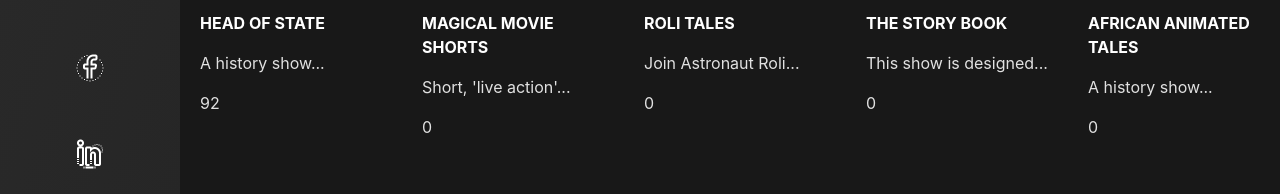
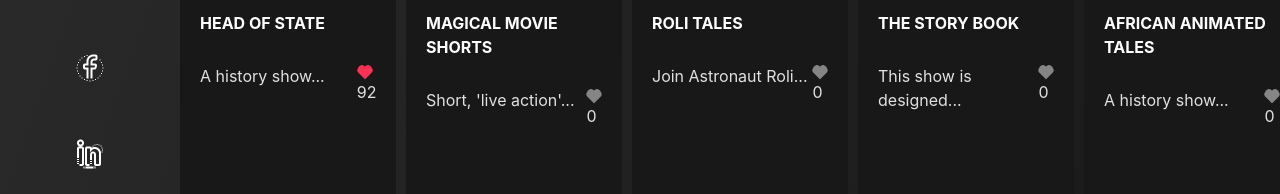
Before and after one commit to Virginie-Villard/visual-project, a Vue app: page /shows in a window 1280 px wide. Shown: the part 489-683 px from the top of the page. Built offline with nearby package versions, Linux system fonts and the light colour scheme.

Commit message:
Move hearts, likes icons to public & add in dom

```diff
--- a/src/components/Views/ShowsComponent.vue
+++ b/src/components/Views/ShowsComponent.vue
@@ -12,12 +12,12 @@
 
                     <h2>{{ card.title }}</h2>
 
-                    <div>
+                    <div class="paragraph">
                         <p>{{ card.description }}</p>
 
                         <p>
-<!--                            <span v-if="card.likes === 0"><img src="require(@/assets/icons/greyLikes.png)" alt="greyLike "></span><img src="" alt="">-->
-<!--                            <span v-if="card.likes > 0"><img src="require(@/assets/icons/redLikes.png)" alt="redLike "></span><img src="" alt="">-->
+                            <span v-if="card.likes === 0"><img class="likes" src="public/icons/greyLikes.png" alt="greyLike "></span>
+                            <span v-if="card.likes > 0"><img class="likes" src="public/icons/redLikes.png" alt="redLike "></span>
                             {{ card.likes }}
                         </p>
                     </div>
@@ -152,7 +152,7 @@ export default {
     display: grid;
     grid-template-columns: repeat(5, 1fr);
     grid-auto-rows: 1fr;
-    grid-gap: 10px;
+    grid-gap: 30px;
 }
 
 .card {
@@ -174,4 +174,15 @@ export default {
     object-fit: cover;
 }
 
+.paragraph {
+    display: flex;
+    flex-direction: row;
+    justify-content: space-between;
+}
+
+img.likes {
+    width: 16px;
+    height: 16px;
+}
+
 </style>
```
Also changed, not shown: public/icons/greyLikes.png (renamed from src/assets/icons/greyLikes.png), public/icons/redLikes.png (renamed from src/assets/icons/redLikes.png).
